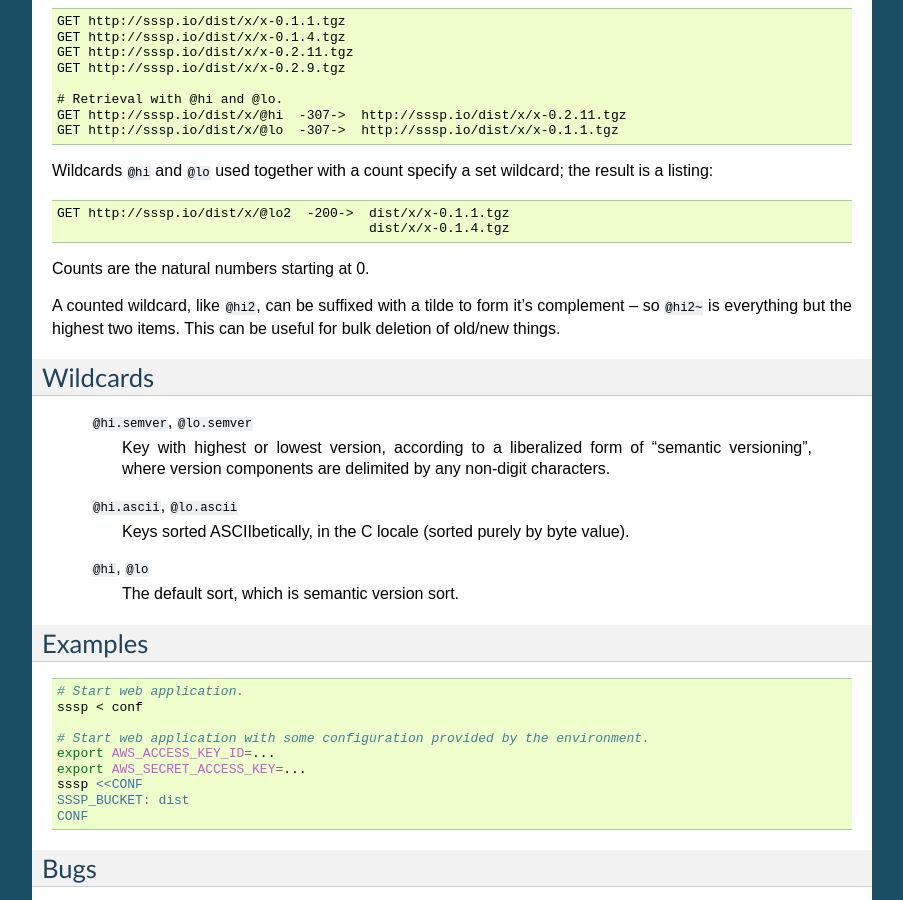
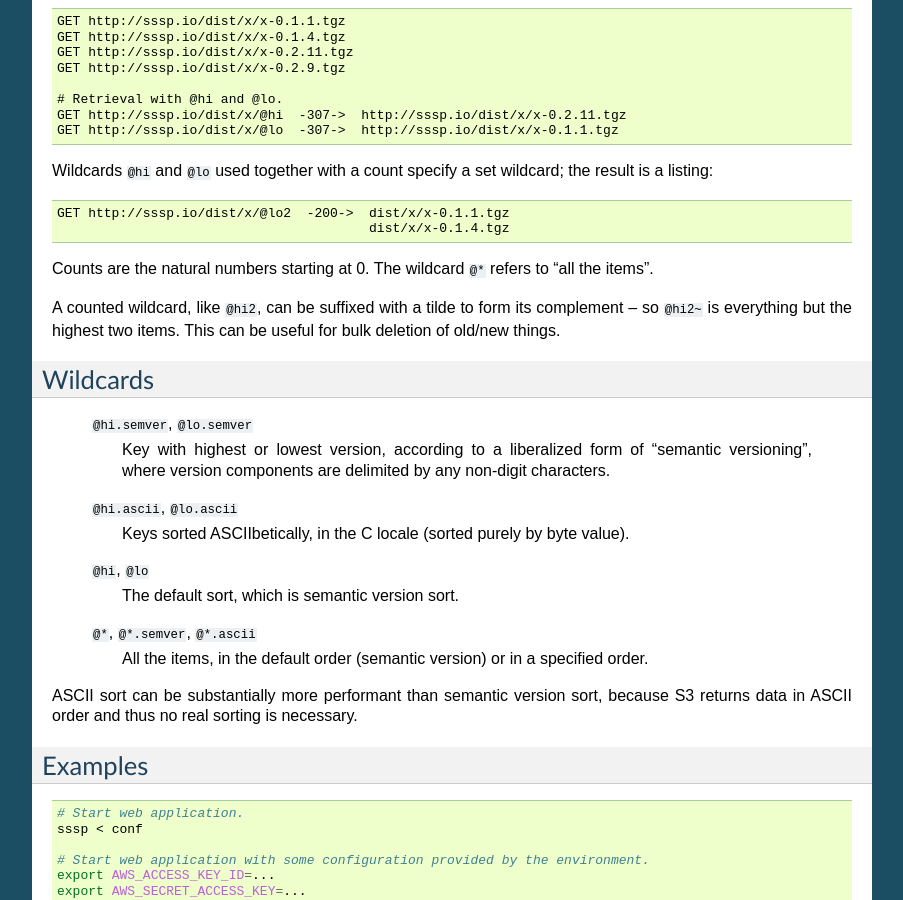
Before and after one commit to airbnb/sssp, a Sphinx documentation site: the page built from doc/index.rst, in a window 1280 px wide and 900 px high, scrolled down 1450 px. Shown: the whole window, without its empty margins (198-1101 px from the left). Built offline with Sphinx 7.4.7, drawn with Linux system fonts in a browser that asks for light colours.

Commit message:
Document new @* wildcards.

```diff
--- a/doc/index.rst
+++ b/doc/index.rst
@@ -125,13 +125,10 @@ wildcard; the result is a listing:
   GET http://sssp.io/dist/x/@lo2  -200->  dist/x/x-0.1.1.tgz
                                           dist/x/x-0.1.4.tgz
 
-Counts are the natural numbers starting at 0.
+Counts are the natural numbers starting at 0. The wildcard ``@*`` refers to
+"all the items".
 
-..  TODO
-    The wildcard ``@*`` refers to "all the items" (``@hi*`` and ``@lo*`` are
-    equivalent so just ``@*`` is enough.)
-
-A counted wildcard, like ``@hi2``, can be suffixed with a tilde to form it's
+A counted wildcard, like ``@hi2``, can be suffixed with a tilde to form its
 complement -- so ``@hi2~`` is everything but the highest two items. This can
 be useful for bulk deletion of old/new things.
 
@@ -148,6 +145,13 @@ Wildcards
 
   ``@hi``, ``@lo``
     The default sort, which is semantic version sort.
+
+  ``@*``, ``@*.semver``, ``@*.ascii``
+    All the items, in the default order (semantic version) or in a specified
+    order.
+
+ASCII sort can be substantially more performant than semantic version sort,
+because S3 returns data in ASCII order and thus no real sorting is necessary.
 
 Examples
 --------
```
Also changed, not shown: 1 other file.
